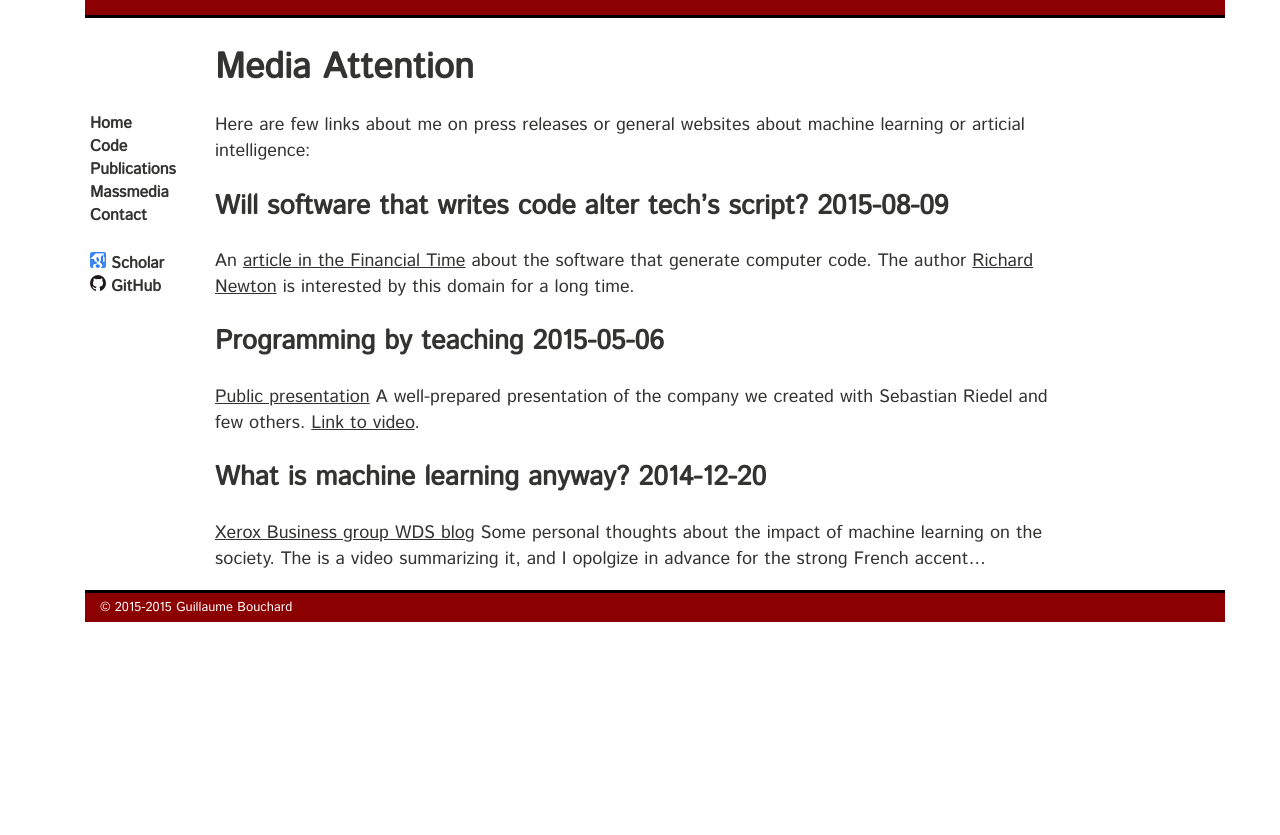
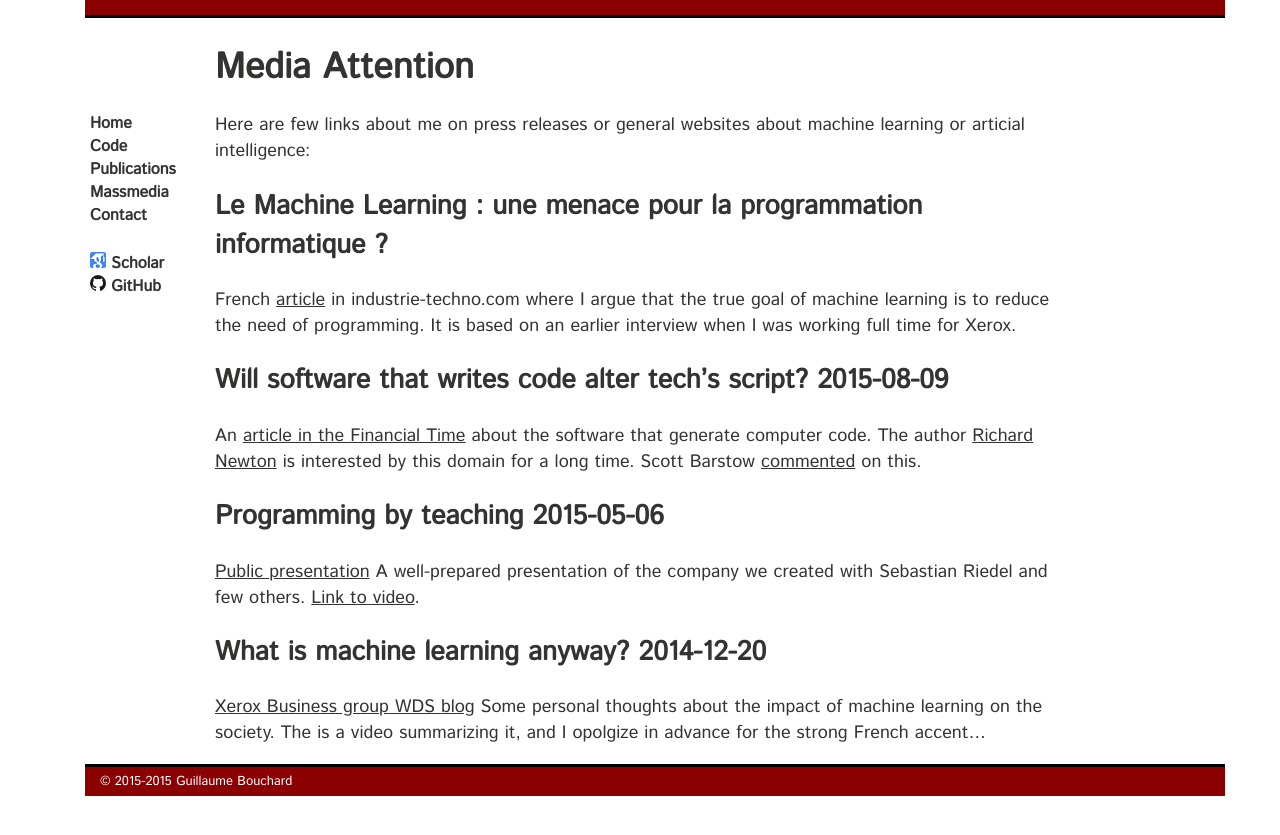
Before and after one commit to gbouchar/gbouchar.github.io, a Jekyll site: the page built from media.md, in a window 1280 px wide. Shown: the top 835 px of the page. Built offline with Jekyll 4.4.1, drawn with Linux system fonts in a browser that asks for light colours; Markdown is read by kramdown in place of the engine named in the settings.

Commit message:
industrie-techno.com article

```diff
--- a/media.md
+++ b/media.md
@@ -7,12 +7,18 @@ cmeta:  "Links to mass media attention given to me or things I have been
 
 Here are few links about me on press releases or general websites about machine learning or articial intelligence:
 
+## Le Machine Learning : une menace pour la programmation informatique ? ##
+French [article][IT_article] in industrie-techno.com where I argue that the true goal of machine learning is to reduce the need of programming. It is based on an earlier interview when I was working full time for Xerox.
+
+[IT_article]: http://www.industrie-techno.com/le-machine-learning-une-menace-pour-la-programmation-informatique.39768
+
 ## Will software that writes code alter tech’s script? 2015-08-09 ##
 
-An [article in the Financial Time][FT_article] about the software that generate computer code. The author [Richard Newton][Richard_Newton] is interested by this domain for a long time.
+An [article in the Financial Time][FT_article] about the software that generate computer code. The author [Richard Newton][Richard_Newton] is interested by this domain for a long time. Scott Barstow [commented][Scott_Barstow_post] on this.
 
 [FT_article]: http://www.ft.com/intl/cms/s/0/6c6ccace-521d-11e5-b029-b9d50a74fd14.html#axzz3l3EALLay
 [Richard_Newton]: http://www.richard-newton.com/
+[Scott_Barstow_post]: http://scottbarstow.com/programming-by-teaching-dr-guillaume-bouchard/
 
 
 ## Programming by teaching 2015-05-06 ##
```
